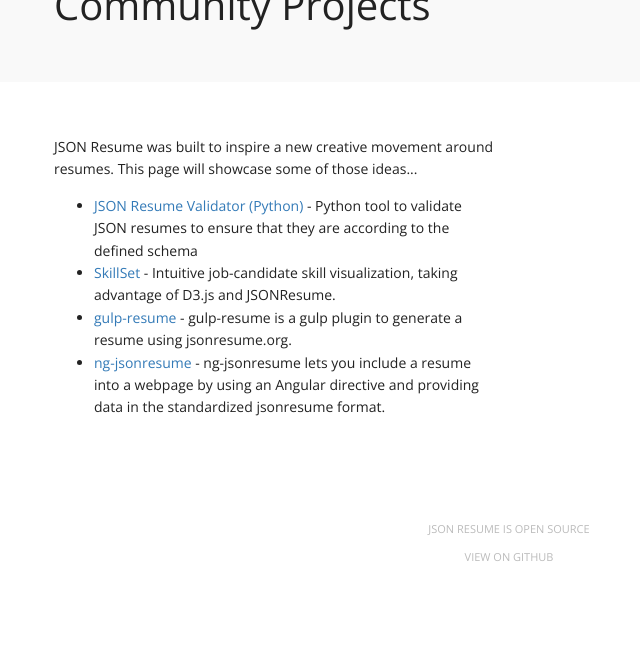
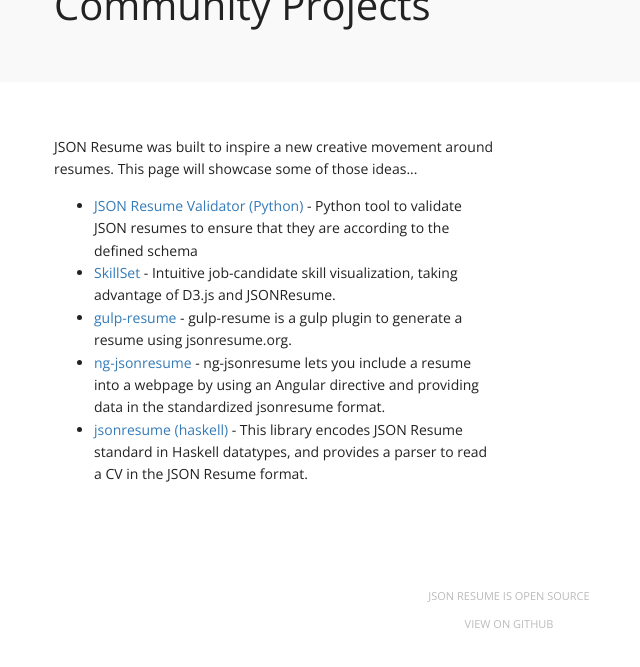
Before and after one commit to jsonresume/resume-website, a Jekyll site: the page built from projects.html, in a window 1280 px wide, cut to the strip 173-840 px from the top of the page. Shown: the whole strip, without its empty margins (131-771 px from the left). Built offline with Jekyll 4.4.1, drawn with Linux system fonts in a browser that asks for light colours; nearby versions of some CDN libraries; a script that is not in the unit is left out.

Commit message:
Added more projects and integrations

```diff
--- a/_data/projects.yaml
+++ b/_data/projects.yaml
@@ -13,3 +13,7 @@
 - name: ng-jsonresume
   link: https://github.com/marko-knoebl/ng-jsonresume
   description: ng-jsonresume lets you include a resume into a webpage by using an Angular directive and providing data in the standardized jsonresume format.
+
+- name: jsonresume (haskell)
+  link: http://hackage.haskell.org/package/jsonresume
+  description: This library encodes JSON Resume standard in Haskell datatypes, and provides a parser to read a CV in the JSON Resume format.
```
Also changed, not shown: schema.html (+24 -0 lines).
